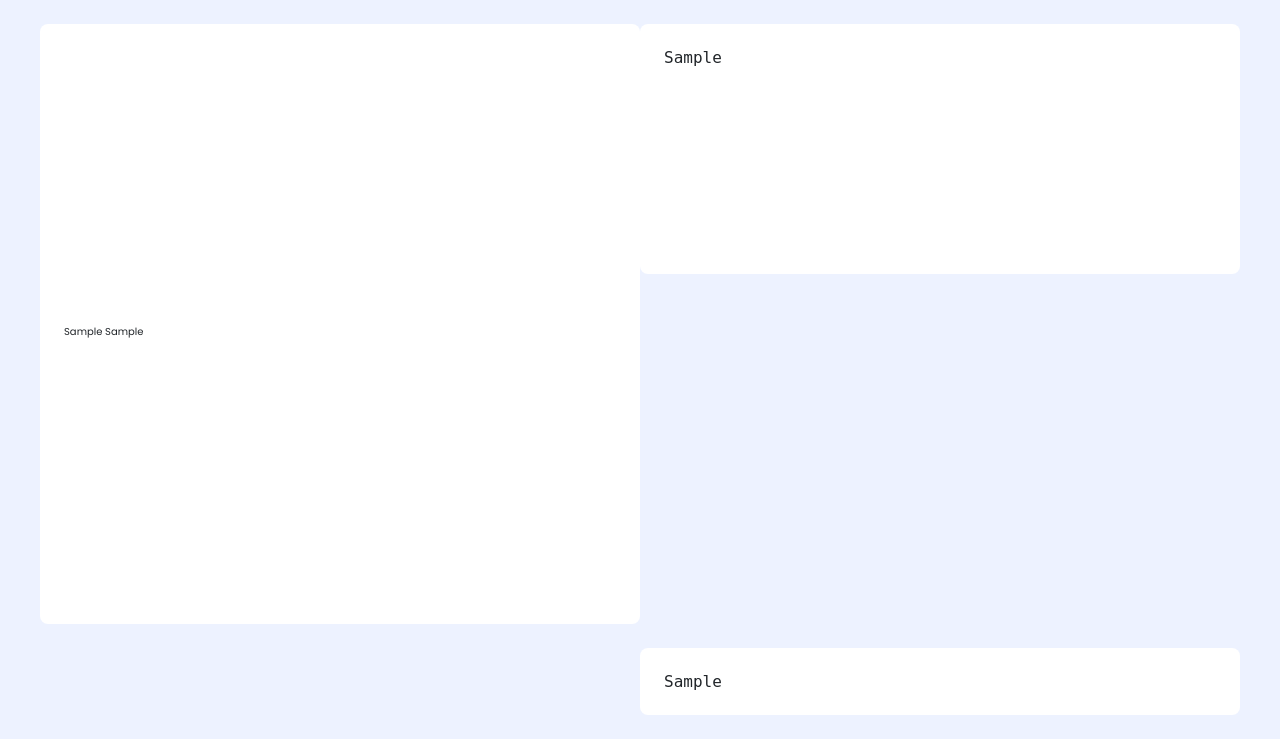
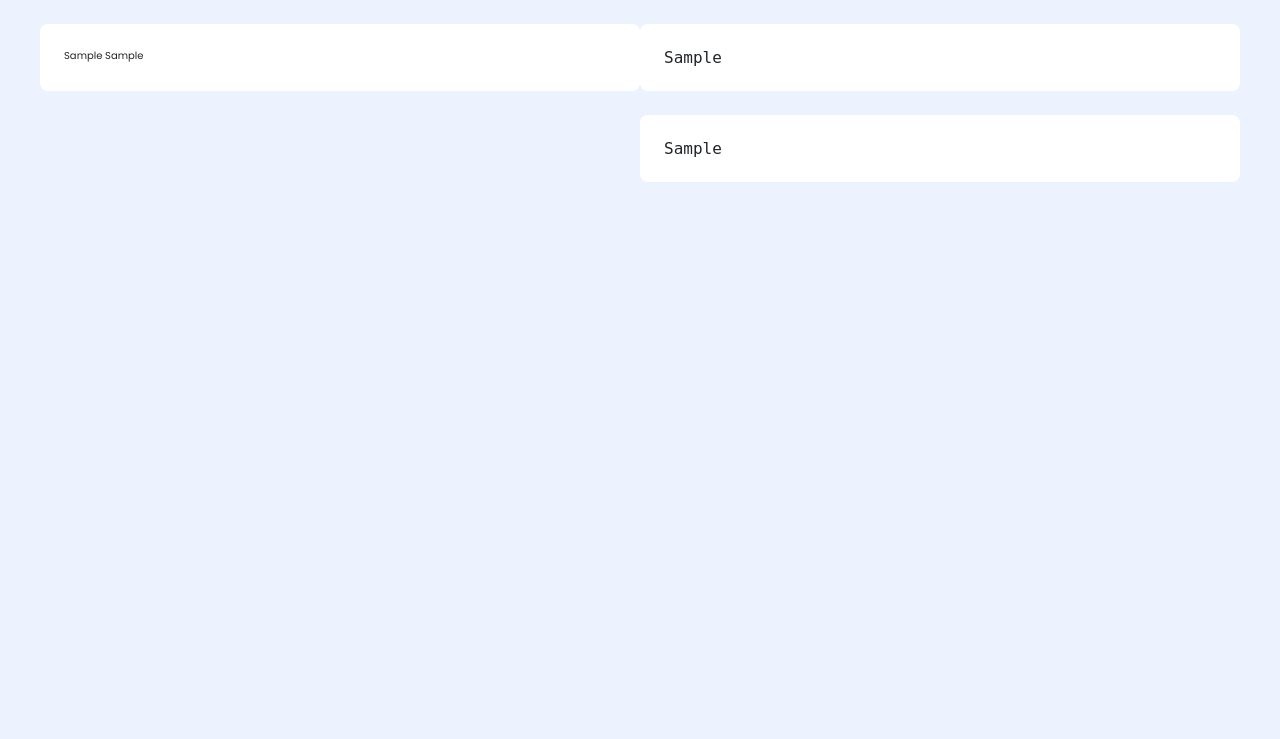
Before and after one commit to martinvali/Vanilla-loaders-backend, a Node server app: page /loaders/600000000000000000000001 in a window 1280 px wide. Shown: the part 81-820 px from the top of the page. After the commit the page ends 263 px from the top, so only its background shows below. Run offline with Node 20, Linux system fonts and the light colour scheme; tables that the repository leaves empty hold one stand-in row (values such as "Sample post"); some libraries are stand-ins or nearby versions.

Commit message:
Revert changes of last commit

```diff
--- a/static/css/index.css
+++ b/static/css/index.css
@@ -76,10 +76,6 @@
 }
 .white-background.preview {
   overflow-y: hidden;
-  width: 100%;
-  padding-top: 50%;
-  padding-bottom: 50%;
-  height: 0;
 }
 .pre-element {
   width: 100%;
```
